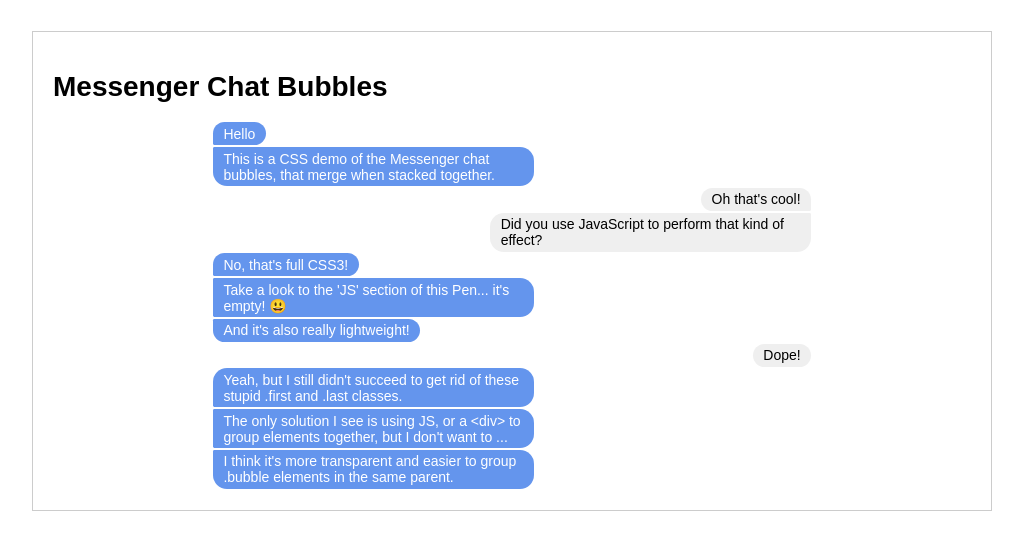
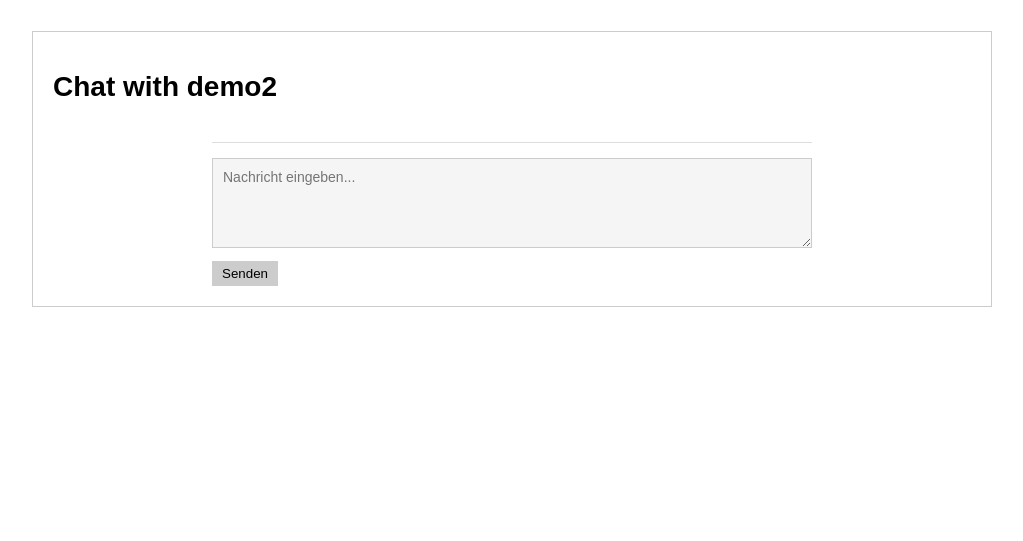
Before and after one commit to um02/huge-framework-practice, a PHP site: page /messenger/chatWindow/2 in a window 1280 px wide. Shown: the part 495-1036 px from the top of the page, without its empty margins (128-1151 px from the left). After the commit the page ends 802 px from the top, so only its background shows below. Run offline with PHP 8.4, Linux system fonts and the light colour scheme; data comes from the database, SQL or seed files in the repository; tables that the repository leaves empty or names only in its code hold one stand-in row (values such as "Sample post"); some libraries are stand-ins or nearby versions.

Commit message:
basic 1:1 chat implemented, created 2 new tables in the database, implemented the MessengerModel, made some changes to the MessengerController, removed demo messages from the chat window

```diff
--- a/application/controller/MessengerController.php
+++ b/application/controller/MessengerController.php
@@ -16,14 +16,37 @@ class MessengerController extends Controller
      */
     public function index()
     {
+        $currentUserId = Session::get('user_id');
         $this->View->render('messenger/index', array(
-            'users' => UserModel::getPublicProfilesOfAllUsers())
-        );
+            'users' => UserModel::getPublicProfilesOfAllUsers(),
+            'unreadCounts' => MessengerModel::getUnreadCountsPerUser($currentUserId),
+        ));
     }
 
-    public function chatWindow()
+    public function chatWindow($toUserId)
     {
-        $this->View->render('messenger/chatWindow');
+        $fromUserId = Session::get('user_id');
+
+        MessengerModel::markAsRead($toUserId, $fromUserId);
+
+        $this->View->render('messenger/chatWindow', array(
+            'user' => UserModel::getPublicProfileOfUser($toUserId),
+            'messages' => MessengerModel::getConversation($fromUserId, $toUserId),
+            'fromUserId' => $fromUserId,
+        ));
+    }
+
+    public function send()
+    {
+        $fromUserId = Session::get('user_id');
+        $toUserId = Request::post('to_user_id');
+        $message = Request::post('message');
+
+        if ($toUserId && $message) {
+            MessengerModel::sendMessage($fromUserId, $toUserId, $message);
+        }
+
+        Redirect::to('messenger/chatWindow/' . $toUserId);
     }
 
 }
--- a/application/view/messenger/chatWindow.php
+++ b/application/view/messenger/chatWindow.php
@@ -37,31 +37,91 @@
 	border-bottom-right-radius: 0.1em;
 	border-top-right-radius: 0.1em;
 }
+
+.chat-input-wrapper {
+    margin-top: 20px;
+    border-top: 1px solid #ddd;
+    padding-top: 15px;
+}
+
+.chat-message-input {
+    width: 100%;
+    min-height: 90px;
+
+    box-sizing: border-box;
+
+    background-color: #f5f5f5;
+    border: 1px solid #ccc;
+
+    padding: 10px;
+
+    font-family: Arial, sans-serif;
+    font-size: 14px;
+
+    resize: vertical;
+}
+
+.chat-message-input:focus {
+    outline: none;
+    border-color: #454545;
+    background-color: #fff;
+}
+
+.chat-send-button {
+    margin-top: 10px;
+
+    background-color: #ccc;
+    border: 0;
+
+    padding: 8px 15px;
+
+    cursor: pointer;
+}
+
+.chat-send-button:hover {
+    background-color: #222;
+    color: #fff;
+}
 </style>
 
 <div class="container">
 
-    <h1>Messenger Chat Bubbles</h1>
+    <h1>Chat with <?= htmlspecialchars($this->user->user_name); ?></h1>
 
+    <section class="discussion">
 
-<section class="discussion">
+        <?php foreach ($this->messages as $msg): ?>
+            <?php $isSender = ($msg->from_user_id == $this->fromUserId); ?>
+            <div class="bubble <?= $isSender ? 'sender' : 'recipient'; ?>">
+                <?= htmlspecialchars($msg->message); ?>
+            </div>
+        <?php endforeach; ?>
 
-	<div class="bubble sender first">Hello</div>
-	<div class="bubble sender last">This is a CSS demo of the Messenger chat bubbles, that merge when stacked together.</div>
+        <div class="chat-input-wrapper">
 
-	<div class="bubble recipient first">Oh that's cool!</div>
-	<div class="bubble recipient last">Did you use JavaScript to perform that kind of effect?</div>
+            <form method="post" action="<?= Config::get('URL'); ?>messenger/send">
 
-	<div class="bubble sender first">No, that's full CSS3!</div>
-	<div class="bubble sender middle">Take a look to the 'JS' section of this Pen... it's empty! 😃</div>
-	<div class="bubble sender last">And it's also really lightweight!</div>
+                <input
+                    type="hidden"
+                    name="to_user_id"
+                    value="<?= $this->user->user_id; ?>"
+                >
 
-	<div class="bubble recipient">Dope!</div>
+                <textarea
+                    name="message"
+                    class="chat-message-input"
+                    placeholder="Nachricht eingeben..."
+                    required
+                ></textarea>
 
-	<div class="bubble sender first">Yeah, but I still didn't succeed to get rid of these stupid .first and .last classes.</div>
-	<div class="bubble sender middle">The only solution I see is using JS, or a &lt;div&gt; to group elements together, but I don't want to ...</div>
-	<div class="bubble sender last">I think it's more transparent and easier to group .bubble elements in the same parent.</div>
+                <button type="submit" class="chat-send-button">
+                    Senden
+                </button>
 
-</section>
+            </form>
+
+        </div>
+
+    </section>
 
 </div>
```
Also changed, not shown: application/model/MessengerModel.php (+96 -0 lines), application/view/messenger/index.php (+8 -1 lines).
